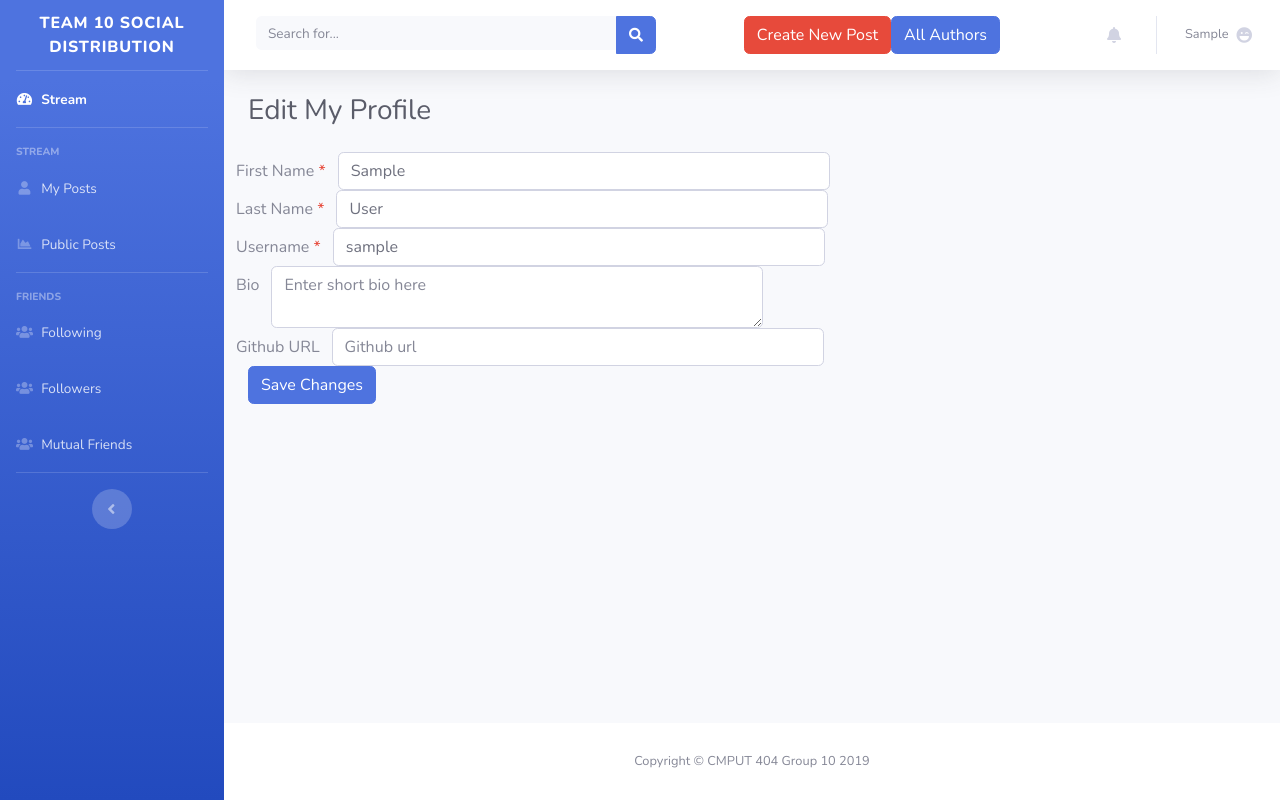
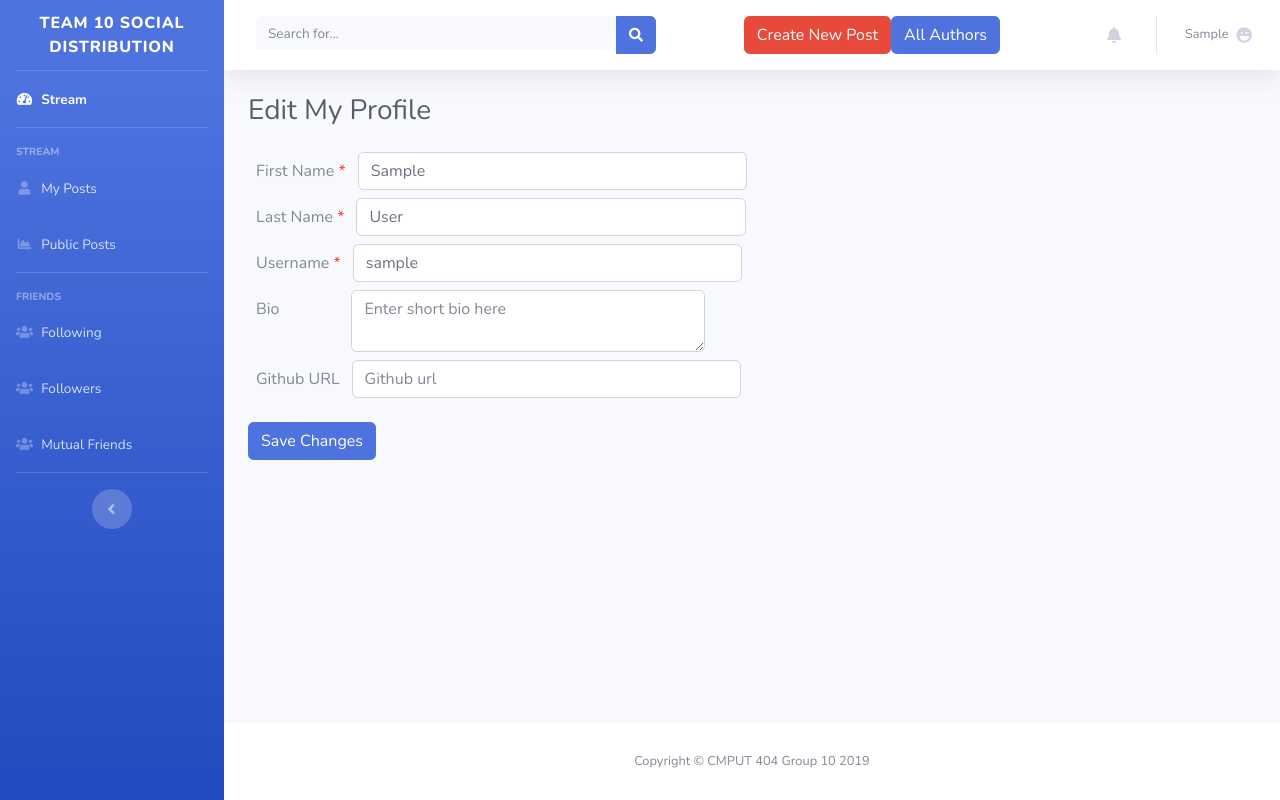
Before and after one commit to olivaC/group-cmput404-project, a Django app: page /profile/edit/ in a window 1280 px wide. Run offline with Django 3.2, Linux system fonts and the light colour scheme; the visitor is signed in with stand-in values (Sample User, id 1); data comes from the database, SQL or seed files in the repository; data that the repository does not hold is empty; some libraries are stand-ins or nearby versions.

Commit message:
#30 fixed alignment

```diff
--- a/app/templates/authors/all_authors.html
+++ b/app/templates/authors/all_authors.html
@@ -16,8 +16,8 @@
                     <a href="/author/{{ author.id }}" role="button" aria-expanded="true">
                         <h6 class="m-0 font-weight-bold text-primary">{{ author.username }}</h6>
                     </a>
-                    <h6 class="m-0 font-weight-bold text-primary">URL {{ author.host_url }}
-                    </h6>
+                    <h6>{{ author.user.first_name }} {{ author.user.last_name }}</h6>
+                    <h6>URL {{ author.host_url }}</h6>
                 </div>
 
                 <!-- Card Content - Collapse -->
--- a/app/templates/authors/followers.html
+++ b/app/templates/authors/followers.html
@@ -16,8 +16,8 @@
                         <a href="/author/{{ follower.author.id }}" role="button" aria-expanded="true" >
                             <h6 class="m-0 font-weight-bold text-primary">{{ follower.author.username }}</h6>
                         </a>
-                        <h6 class="m-0 font-weight-bold text-primary">Created: {{ follower.date_created }}
-                        </h6>
+                        <h6>{{ follower.author.user.first_name }} {{ follower.author.user.last_name }}</h6>
+
                     </div>
                 </div>
             {% endfor %}
--- a/app/templates/authors/following.html
+++ b/app/templates/authors/following.html
@@ -16,8 +16,7 @@
                         <a href="/author/{{ follower.friend.id }}" role="button" aria-expanded="true">
                             <h6 class="m-0 font-weight-bold text-primary">{{ follower.friend.username }}</h6>
                         </a>
-                        <h6 class="m-0 font-weight-bold text-primary">Created: {{ follower.date_created }}
-                        </h6>
+                        <h6>{{ follower.friend.user.first_name }} {{ follower.friend.user.last_name }}</h6>
                     </div>
                     <div class="card-footer">
                         <span>
--- a/app/templates/authors/mutual_friends.html
+++ b/app/templates/authors/mutual_friends.html
@@ -16,8 +16,8 @@
                         <a href="/author/{{ friend.id }}" role="button" aria-expanded="true">
                             <h6 class="m-0 font-weight-bold text-primary">{{ friend.username }}</h6>
                         </a>
-                        <h6 class="m-0 font-weight-bold text-primary">URL {{ friend.host_url }}
-                        </h6>
+                        <h6>{{ friend.user.first_name }} {{ friend.user.last_name }}</h6>
+                        <h6>URL {{ friend.host_url }}</h6>
                     </div>
                     <div class="card-footer">
                         <span>
--- a/app/templates/edit_profile.html
+++ b/app/templates/edit_profile.html
@@ -9,33 +9,33 @@
     <h1 class="h3 mb-4 text-gray-800">Edit My Profile</h1>
     <form action="" method="POST">
         {% csrf_token %}
-        <div class="row">
+        <div class="m-2 row">
             <label for="id_first_name" class="col-form-label">First Name
                 <span
                         class="text-danger">*</span></label>
-            <div class="col-sm-6">
+            <div class="col-5">
                 <input type="text" id="id_first_name" name="first_name"
                        class="form-control" placeholder="First Name"
                        value="{{ user_form.first_name.value|default:"" }}"
                        required>
             </div>
         </div>
-        <div class="row">
+        <div class="m-2 row">
             <label for="id_last_name" class="col-form-label">Last Name
                 <span
                         class="text-danger">*</span></label>
-            <div class="col-sm-6">
+            <div class="col-5">
                 <input type="text" id="id_last_name" name="last_name"
                        class="form-control" placeholder="Last Name"
                        value="{{ user_form.last_name.value|default:"" }}"
                        required>
             </div>
         </div>
-        <div class="row">
+        <div class="m-2 row">
             <label for="id_username" class="col-form-label">Username
                 <span
                         class="text-danger">*</span></label>
-            <div class="col-sm-6">
+            <div class="col-5">
                 <input type="text" id="id_username" name="username"
                        class="form-control" placeholder="Username"
                        value="{{ bio_form.username.value|default:"" }}"
@@ -43,20 +43,20 @@
             </div>
         </div>
 
-        <div class="row">
-            <label for="id_bio" class="col-form-label">Bio
+        <div class="m-2 row">
+            <label for="id_bio" class="mr-4 col-form-label">Bio
                 <span
                         class="text-danger"></span></label>
-            <div class="col-sm-6">
+            <div class="pl-5 col-5">
                 <textarea id="id_bio" name="bio"
-                          class="form-control"
+                          class="form-control "
                           placeholder="Enter short bio here">{{ bio_form.bio.value|default:"" }}</textarea>
             </div>
         </div>
-        <div class="row">
+        <div class="m-2 row">
             <label for="id_username" class="col-form-label">Github URL
             </label>
-            <div class="col-sm-6">
+            <div class="col-5">
                 <input type="url" id="id_github_url" name="github_url"
                        class="form-control" placeholder="Github url"
                        value="{{ bio_form.github_url.value|default:"" }}"
@@ -71,7 +71,7 @@
             </ul>
         {% endif %}
 
-        <button type="submit" class="btn btn-primary">Save Changes</button>
+        <button type="submit" class="mt-3 btn btn-primary">Save Changes</button>
 
     </form>
 {% endblock %}
--- a/app/templates/posts/public_posts.html
+++ b/app/templates/posts/public_posts.html
@@ -17,14 +17,13 @@
                         <h6 class="m-0 font-weight-bold text-primary">{{ post.author.username }}</h6>
 
                     </a>
-                    <h6 class="m-0 font-weight-bold text-primary">{{ post.title }}
-                        - {{ post.published }}</h6>
+                    <h6 class="m-0 font-weight-bold text-primary">{{ post.published }}</h6>
                 </div>
-
 
                 <!-- Card Content - Collapse -->
                 <div class="collapse show" id="collapseCardExample{{ post.id }}">
                     <div class="card-body">
+                        <h5>{{ post.title }}</h5>
                         {{ post.content }}
                     </div>
                 </div>
--- a/app/templates/profile.html
+++ b/app/templates/profile.html
@@ -8,7 +8,7 @@
 {% block content %}
 
     <div class="card-body" style="background-color: white">
-        <h1 class="h2 text-gray-800">{{ author.user.first_name }} {{ author.user.last_name }}</h1>
+        <h1 class="m-0 h2 text-gray-800">{{ author.user.first_name }} {{ author.user.last_name }}</h1>
         <div class="h5" >
             {{ author.username }}
             {% if author.github_url is not None %}
```
Also changed, not shown: app/templates/index.html (+15 -6 lines), app/templates/posts/my_posts.html (+5 -5 lines).
